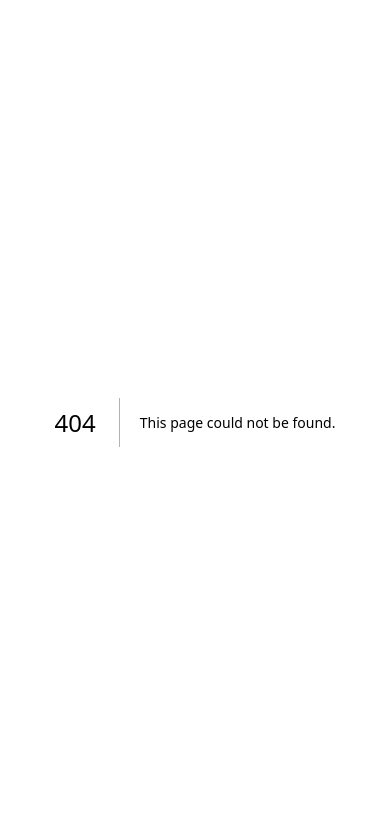
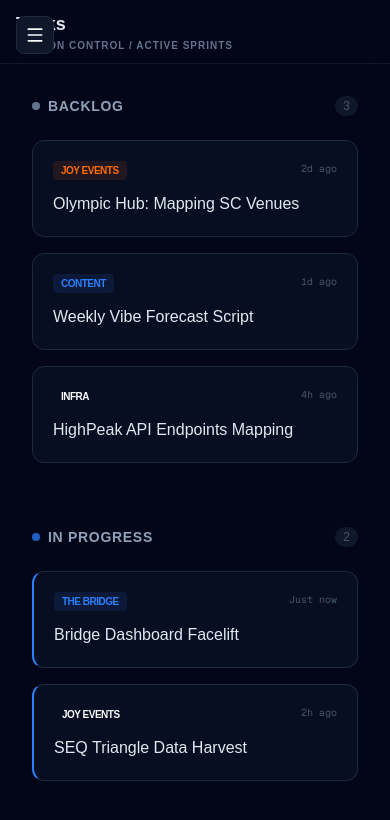
Before and after one commit to shaneHighPeek/the-bridge, a Next.js app: page /tasks in a window 390 px wide. Before the commit this address had no page. Shown: the top 820 px of the page. Built offline with nearby package versions, Linux system fonts and the light colour scheme.

Commit message:
Bridge V4: Fixed page separation, mobile responsiveness, and sidebar navigation

```diff
--- a/src/app/page.tsx
+++ b/src/app/page.tsx
@@ -14,19 +14,19 @@ export default function Home() {
     <div className="flex h-screen bg-slate-950 text-slate-50 overflow-hidden">
       <Sidebar />
 
-      <main className="flex-1 flex flex-col min-w-0 bg-slate-950 overflow-y-auto">
-        <header className="h-16 border-b border-slate-900 px-8 flex items-center justify-between bg-slate-950/50 backdrop-blur-sm sticky top-0 z-10">
-          <div>
+      <main className="flex-1 flex flex-col min-w-0 bg-slate-950 overflow-y-auto pt-16 lg:pt-0">
+        <header className="h-16 border-b border-slate-900 px-4 md:px-8 flex items-center justify-between bg-slate-950/50 backdrop-blur-sm sticky top-0 z-10">
+          <div className="pl-12 lg:pl-0">
             <h1 className="text-lg font-semibold text-slate-200 uppercase tracking-widest text-xs">The Bridge</h1>
             <p className="text-[10px] text-slate-500 uppercase tracking-widest font-bold">Command Centre for Shane & Lori</p>
           </div>
         </header>
 
-        <div className="p-8 space-y-12 max-w-5xl">
+        <div className="p-4 md:p-8 space-y-12 max-w-5xl">
           {/* Active Projects */}
           <section className="space-y-6">
             <h2 className="text-sm font-bold border-l-4 border-blue-500 pl-4 uppercase tracking-widest text-slate-400">Active Projects</h2>
-            <div className="grid gap-4 md:grid-cols-2">
+            <div className="grid gap-4 sm:grid-cols-2">
               {projects.map((p) => (
                 <div key={p.name} className="bg-slate-900/40 border border-slate-800/60 p-5 rounded-xl hover:border-slate-700 transition-colors group">
                   <div className="flex justify-between items-start">
@@ -46,7 +46,7 @@ export default function Home() {
           {/* Analytical Feed */}
           <section className="space-y-6">
             <h2 className="text-sm font-bold border-l-4 border-orange-500 pl-4 uppercase tracking-widest text-slate-400">What's Happened (Last 24h)</h2>
-            <div className="bg-slate-900/30 border border-slate-800/60 rounded-xl p-6">
+            <div className="bg-slate-900/30 border border-slate-800/60 rounded-xl p-6 text-sm md:text-base">
               <ul className="space-y-4">
                 {[
                   'Initialized **The Bridge** infrastructure on Vercel & GitHub.',
@@ -64,9 +64,9 @@ export default function Home() {
           </section>
 
           {/* Next Moves */}
-          <section className="space-y-6">
+          <section className="space-y-6 pb-8">
             <h2 className="text-sm font-bold border-l-4 border-green-500 pl-4 uppercase tracking-widest text-slate-400">What's Next</h2>
-            <div className="grid gap-3">
+            <div className="grid gap-3 text-sm">
               {[
                 'Connect **Google Calendar API** to sync schedules.',
                 'Run **SEQ Triangle Harvest** for Sunshine Coast data.',
@@ -84,7 +84,9 @@ export default function Home() {
         </div>
       </main>
 
-      <ActivityFeed />
+      <div className="hidden xl:block">
+        <ActivityFeed />
+      </div>
     </div>
   );
 }
--- /dev/null
+++ b/src/app/tasks/page.tsx
@@ -0,0 +1,30 @@
+import React from 'react';
+import Sidebar from '@/components/layout/Sidebar';
+import TaskBoard from '@/components/dashboard/TaskBoard';
+import ActivityFeed from '@/components/dashboard/ActivityFeed';
+
+export default function TasksPage() {
+  return (
+    <div className="flex h-screen bg-slate-950 text-slate-50 overflow-hidden">
+      <Sidebar />
+      <main className="flex-1 flex flex-col min-w-0 bg-slate-950">
+        <header className="h-16 border-b border-slate-900 px-4 md:px-8 flex items-center justify-between bg-slate-950/50 backdrop-blur-sm sticky top-0 z-10">
+          <div>
+            <h1 className="text-lg font-semibold text-slate-200">Tasks</h1>
+            <p className="text-[10px] text-slate-500 uppercase tracking-widest font-bold">Mission Control / Active Sprints</p>
+          </div>
+          <div className="hidden md:flex items-center gap-4 text-xs font-medium">
+            <span className="flex items-center gap-1.5 text-green-400 bg-green-400/5 px-2 py-1 rounded border border-green-500/10">
+              <span className="w-1.5 h-1.5 rounded-full bg-green-500"></span>
+              3 Completed
+            </span>
+          </div>
+        </header>
+        <TaskBoard />
+      </main>
+      <div className="hidden xl:block">
+        <ActivityFeed />
+      </div>
+    </div>
+  );
+}
--- a/src/components/layout/Sidebar.tsx
+++ b/src/components/layout/Sidebar.tsx
@@ -1,10 +1,10 @@
-import React from 'react';
+import React, { useState } from 'react';
 import Link from 'next/link';
-import { LayoutGrid, CheckSquare, ClipboardCheck, Calendar, FolderHeart, FileText, BrainCircuit } from 'lucide-react';
+import { LayoutGrid, CheckSquare, ClipboardCheck, Calendar, FolderHeart, FileText, BrainCircuit, Menu, X } from 'lucide-react';
 
 const menuItems = [
   { icon: LayoutGrid, label: 'Dashboard', id: 'dashboard', href: '/' },
-  { icon: CheckSquare, label: 'Tasks', id: 'tasks', href: '/' },
+  { icon: CheckSquare, label: 'Tasks', id: 'tasks', href: '/tasks' },
   { icon: ClipboardCheck, label: 'Approvals', id: 'approvals', href: '/approvals' },
   { icon: Calendar, label: 'Calendar', id: 'calendar', href: '/calendar' },
   { icon: FolderHeart, label: 'Projects', id: 'projects', href: '/projects' },
@@ -13,10 +13,25 @@ const menuItems = [
 ];
 
 export default function Sidebar() {
+  const [isOpen, setIsOpen] = useState(false);
+
   return (
-    <aside className="w-64 bg-slate-950 border-r border-slate-900 flex flex-col h-screen sticky top-0">
+    <>
+      {/* Mobile Toggle */}
+      <button
+        onClick={() => setIsOpen(!isOpen)}
+        className="fixed top-4 left-4 z-50 p-2 bg-slate-900 border border-slate-800 rounded-lg lg:hidden"
+      >
+        {isOpen ? <X className="w-5 h-5" /> : <Menu className="w-5 h-5" />}
+      </button>
+
+      {/* Sidebar */}
+      <aside className={`
+        fixed inset-y-0 left-0 z-40 w-64 bg-slate-950 border-r border-slate-900 flex flex-col h-screen transition-transform duration-300 lg:translate-x-0 lg:static
+        ${isOpen ? 'translate-x-0' : '-translate-x-full'}
+      `}>
         <div className="p-6">
-        <div className="flex items-center gap-3 text-blue-500 mb-8">
+          <div className="flex items-center gap-3 text-blue-500 mb-8 mt-8 lg:mt-0">
             <div className="w-8 h-8 bg-blue-500/10 rounded-lg flex items-center justify-center border border-blue-500/20">
               <span className="font-bold text-lg">B</span>
             </div>
@@ -28,6 +43,7 @@ export default function Sidebar() {
               <Link
                 key={item.id}
                 href={item.href}
+                onClick={() => setIsOpen(false)}
                 className="w-full flex items-center gap-3 px-3 py-2 rounded-lg text-sm font-medium transition-colors text-slate-400 hover:text-slate-200 hover:bg-slate-900/50"
               >
                 <item.icon className="w-4 h-4" />
@@ -49,5 +65,14 @@ export default function Sidebar() {
           </div>
         </div>
       </aside>
+
+      {/* Overlay */}
+      {isOpen && (
+        <div
+          onClick={() => setIsOpen(false)}
+          className="fixed inset-0 bg-slate-950/80 backdrop-blur-sm z-30 lg:hidden"
+        />
+      )}
+    </>
   );
 }
```
Lines whose indentation alone changed are shown as unchanged.
